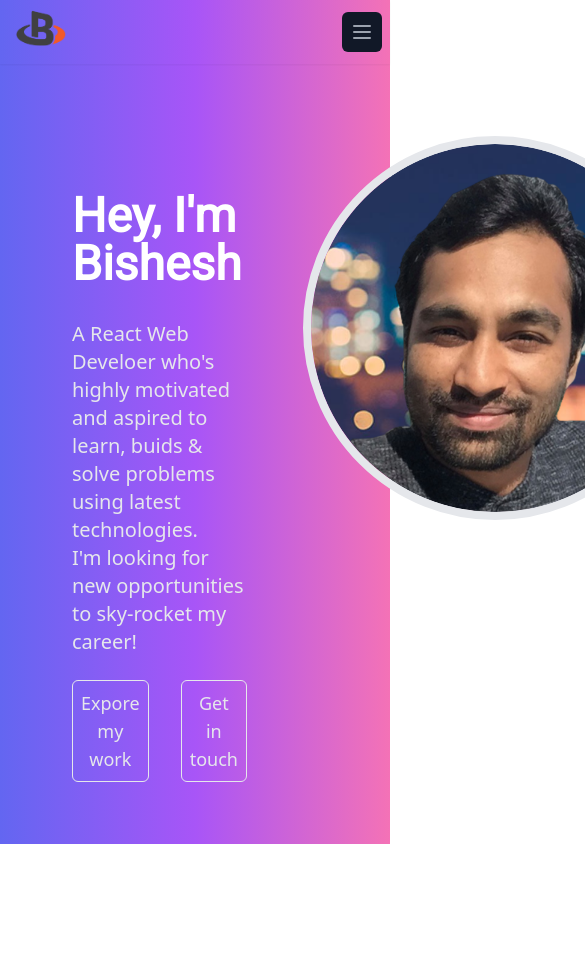
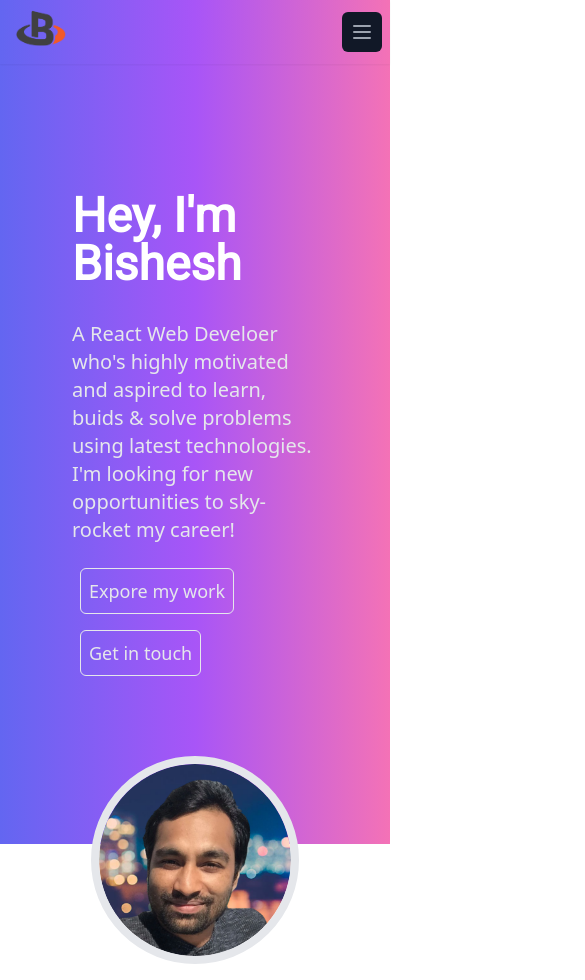
Before and after one commit to Bishesh58/portfolio, a Next.js app: page / in a window 390 px wide. Shown: the top 980 px of the page, 585 px wide, since content can reach past the window. Before the commit the page ends 844 px from the top, so only its background shows below. Built offline with nearby package versions, Linux system fonts and the light colour scheme.

Commit message:
added responsiveness on banner

```diff
--- a/components/Banner.js
+++ b/components/Banner.js
@@ -3,7 +3,7 @@ import Image from 'next/image'
 function Banner() {
   return (
     <div className="mx-auto max-w-7xl px-4 sm:px-4">
-      <div className="m-4 flex h-[500px] justify-between pt-10">
+      <div className="m-4 flex h-[500px] justify-between pt-10 flex-col md:flex-row">
         <div className="flex-[0.6] p-10 font-Roboto">
           <h1 className=" py-8 text-5xl font-bold">Hey, I'm Bishesh</h1>
           <div className="font-sans text-xl text-gray-200">
@@ -12,14 +12,14 @@ function Banner() {
               buids & solve problems using latest technologies.
             </p>
             <p>I'm looking for new opportunities to sky-rocket my career!</p>
-            <div className="flex space-x-8 py-4 mt-2">
-              <button className="btn">Expore my work</button>
-              <button className="btn ">Get in touch</button>
+            <div className="md:flex md:space-x-8 py-4">
+              <button className="btn m-2">Expore my work</button>
+              <button className="btn m-2">Get in touch</button>
             </div>
           </div>
         </div>
-        <div className="flex-[0.4]">
-          <div className="relative m-4 h-96 w-96 overflow-hidden rounded-full border-8">
+        <div className="md:flex-[0.4] flex justify-center items-center">
+          <div className="relative m-4 h-52 w-52 md:h-96 md:w-96 overflow-hidden rounded-full border-8">
             <Image src={bishesh} alt="" layout="responsive" className="" />
           </div>
         </div>
```
